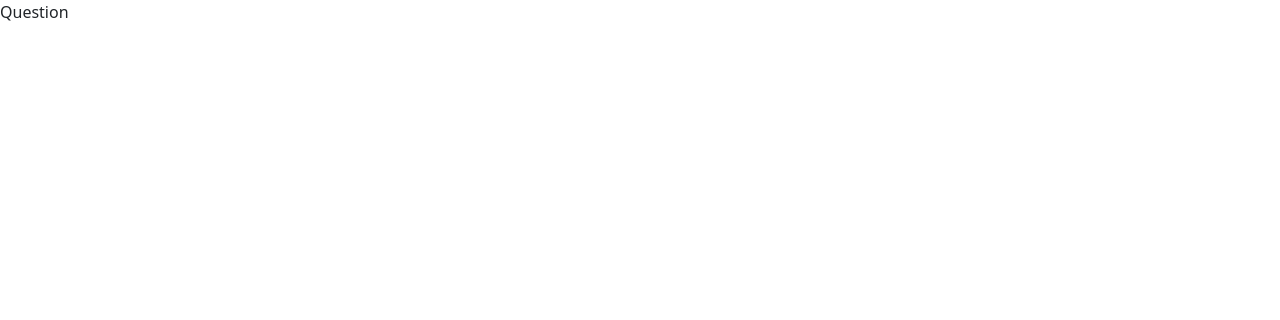
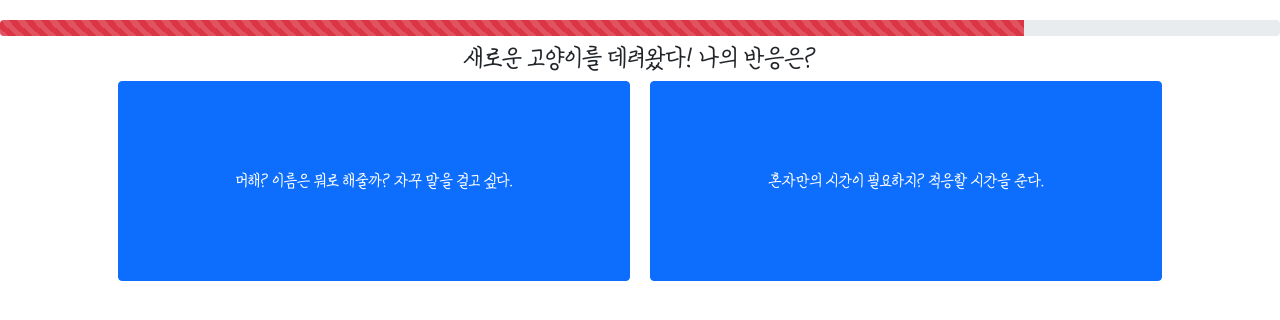
Before and after one commit to tood21/mbti-, a React (Create React App) app: page /question in a window 1280 px wide. Shown: the top 320 px of the page. Built offline with nearby package versions, Linux system fonts and the light colour scheme.

Commit message:
add question page

```diff
--- /dev/null
+++ b/src/assets/data/questiondata.js
@@ -0,0 +1,95 @@
+export const QuestionData = [
+  {
+    id: 1,
+    title: "새로운 고양이를 데려왔다! 나의 반응은?",
+    answera: "머해? 이름은 뭐로 해줄까? 자꾸 말을 걸고 싶다.",
+    answerb: "혼자만의 시간이 필요하지? 적응할 시간을 준다.",
+    type: "EI",
+  },
+  {
+    id: 2,
+    title: "고양이에 대한 모든 것이 궁금해졌다. 나의 행동은?",
+    answera:
+      "고양이 관련 커뮤니티에 들어 다른 집사님들과 소통을 하며 고양이에 대한 지식을 쌓는다.",
+    answerb:
+      "커뮤니티에 가입은 하지만 눈으로 참고만 하고 혼자 찾아보는게 편하다.",
+    type: "EI",
+  },
+  {
+    id: 3,
+    title: "아무리봐도 우리 고양이가 정말 이쁜 것 같다. 나의 행동은?",
+    answera:
+      "'옴팡이 너무 이쁜 것 같아.. 사람들한테 자랑해야지..!!'하며 인스타를 만들어서 사진도 공유하고 소통도 한다.",
+    answerb: "우리 고양이 너무 이쁘다.. 사진찍어서 사진첩에 간직한다.",
+    type: "EI",
+  },
+  {
+    id: 4,
+    title: "고양이 유튜브를 시작하려고 한다. 나는 어떤 유튜브를 만들고 싶은가?",
+    answera: "다른 유튜버들을 가이드 라인 삼아 비슷하게 만든다.",
+    answerb: "새롭거나 자유로운 방식으로 만들기 위해 생각한다.",
+    type: "SN",
+  },
+  {
+    id: 5,
+    title:
+      "고양이에 대해서 모르는 부분들을 검색을 하고 있다. 내가 글을 읽는 방법은?",
+    answera: "꼼꼼하게 정확하게 읽는다.",
+    answerb: "전체적인 의미를 파악하며 읽는다.",
+    type: "SN",
+  },
+  {
+    id: 6,
+    title: "고양이 밥을 주려고 한다 나의 방법은?",
+    answera: "손,눈대중으로 대충 이정도면 되겠지 하고 급여한다.",
+    answerb: "칼로리를 정확히 맞춰 저울이나 스푼으로 계랑해서 급여한다.",
+    type: "SN",
+  },
+  {
+    id: 7,
+    title: "같은 집사 친구가 고양이가 아픈 것 같아 슬퍼하고있다. 나의 반응은?",
+    answera:
+      "'이건 이렇게 하면 어떨까?' 해결책을 함께 생각하며 정보들은 같이 찾아본다.",
+    answerb: "'아이고,, 어쩌면 좋아..' 일단 먼저 위로를 해준다.",
+    type: "TF",
+  },
+  {
+    id: 8,
+    title: "고양이를 키우는데 가족과의 마찰이 생겼다. 이럴땐?",
+    answera:
+      "나의 생각과 논리가 맞다는 걸 증명하기 위해 가족들에게 먼저 설명한다.",
+    answerb:
+      "나의 의견이 상대방을 기분 나쁘게 하지 않도록 잘 전달하려고 먼저 생각한다.",
+    type: "TF",
+  },
+  {
+    id: 9,
+    title: "고양이가 아파서 병원을 고르려고 리뷰를 보았다. 내가 갈 병원은?",
+    answera: "성과가 중요하지!! 좋은 성과를 낸 병원",
+    answerb: "사람이 중요하지!! 원장님의 성격이 좋다고 되어있는 병원",
+    type: "TF",
+  },
+  {
+    id: 10,
+    title: "고양이 사료를 급여하는 방법은?",
+    answera:
+      "'우리 고양이 몸무게는 5키로니까 하루세번 몇시에 이만큼 씩 주고, 간식은 이때 챙겨줘야겠다. 영양제도 미리미리 챙겨줘야지!' 계획을 세운다. ",
+    answerb: "사료주면 알아서 먹겠지! 일단 자율급식으로 한꺼번에 줘본다.",
+    type: "JP",
+  },
+  {
+    id: 11,
+    title: "고양이 사료가 우연히 여러 종류가 생겼다. 급여방법은?",
+    answera:
+      "사료를 조금씩 급여해서 고양이의 기호를 테스트 해보고 다 잘먹는다면 날짜에 맞춰서 질리지 않도록 바꿔가며  급여한다.",
+    answerb: " 끌리는 걸로 그때그때 급여한다.",
+    type: "JP",
+  },
+  {
+    id: 12,
+    title: "자기전 나는?",
+    answera: "내일 할 일을 미리미리 정해놓고 잔다.",
+    answerb: "누우면 장땡! 일단 눕고 생각한다.",
+    type: "JP",
+  },
+];
--- a/src/pages/Question.js
+++ b/src/pages/Question.js
@@ -1,7 +1,52 @@
 import React from "react";
+import styled from "styled-components";
+import { ProgressBar, Button } from "react-bootstrap";
+import { QuestionData } from "../assets/data/questiondata";
 
 const Question = () => {
-  return <div>Question</div>;
+  return (
+    <Wrapper>
+      <ProgressBar
+        striped
+        variant='danger'
+        now={80}
+        style={{ marginTop: "20px" }}
+      />
+      <Title>{QuestionData[0].title}</Title>
+      <ButtonGroup>
+        <Button style={{ width: "40%", minHeight: "200px", fontSize: "15pt" }}>
+          {QuestionData[0].answera}
+        </Button>
+        <Button
+          style={{
+            width: "40%",
+            minHeight: "200px",
+            fontSize: "15pt",
+            marginLeft: "20px",
+          }}
+        >
+          {QuestionData[0].answerb}
+        </Button>
+      </ButtonGroup>
+    </Wrapper>
+  );
 };
 
 export default Question;
+
+const Wrapper = styled.div`
+  height: 100vh;
+  width: 100%;
+`;
+
+const Title = styled.div`
+  font-size: 30px;
+  text-align: center;
+  font-family: "SimKyungha";
+`;
+
+const ButtonGroup = styled.div`
+  display: flex;
+  justify-content: center;
+  font-family: "SimKyungha";
+`;
```
